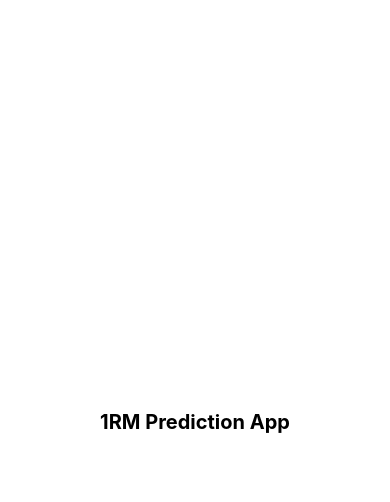
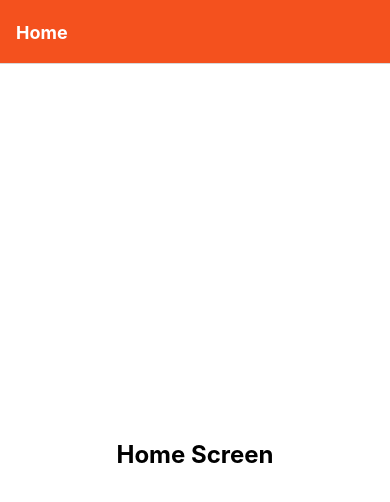
Before and after one commit to jovantang26/1-REP-MAX-APP, a React Native app: screen / in a window 390 px wide. Shown: the top 502 px of the page. Built offline with nearby package versions, Linux system fonts and the light colour scheme.

Commit message:
Phase 1.6: Integrate NavigationContainer into App.tsx

```diff
--- a/App.tsx
+++ b/App.tsx
@@ -1,6 +1,12 @@
 import React from 'react';
-import { AppRoot } from './src/AppRoot';
+import { NavigationContainer } from '@react-navigation/native';
+import 'react-native-gesture-handler';
+import { AppNavigator } from './src/navigation/AppNavigator';
 
 export default function App() {
-  return <AppRoot />;
+  return (
+    <NavigationContainer>
+      <AppNavigator />
+    </NavigationContainer>
+  );
 }
```
